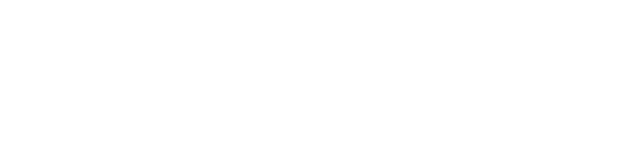
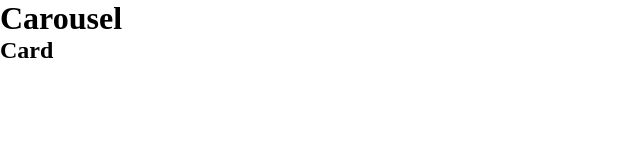
Before and after one commit to Braham3030/Css_carousel_webDev, a plain HTML site: page index.html in a window 1280 px wide. Shown: the whole page, without its empty margins (0-640 px from the left). Drawn offline with Linux system fonts and the light colour scheme.

Commit message:
New commit

```diff
--- a/index.html
+++ b/index.html
@@ -7,6 +7,11 @@
 	<link rel="stylesheet" href="style.css">
 </head>
 <body>
-
+	<header>
+		<h1>Carousel</h1>
+	</header>
+	<main>
+		<h2>Card</h2>
+	</main>
 </body>
 </html>
```
